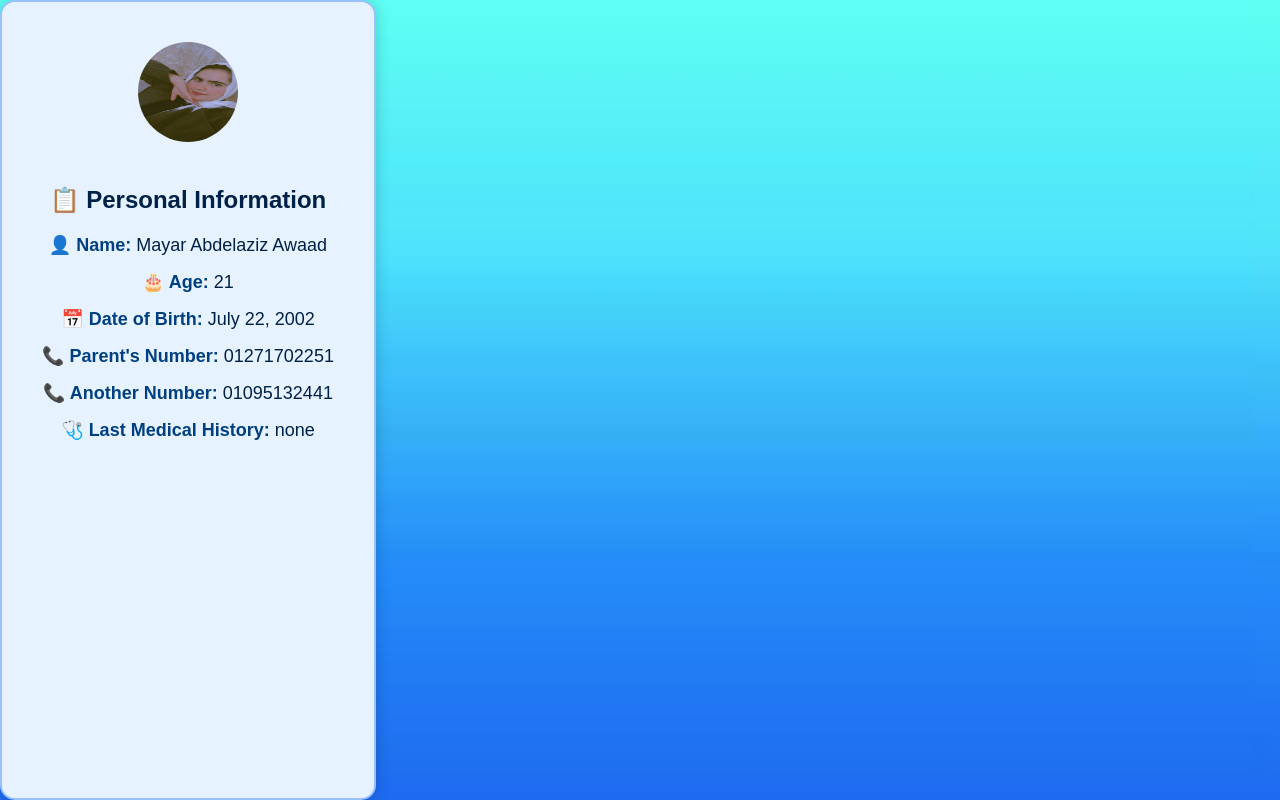
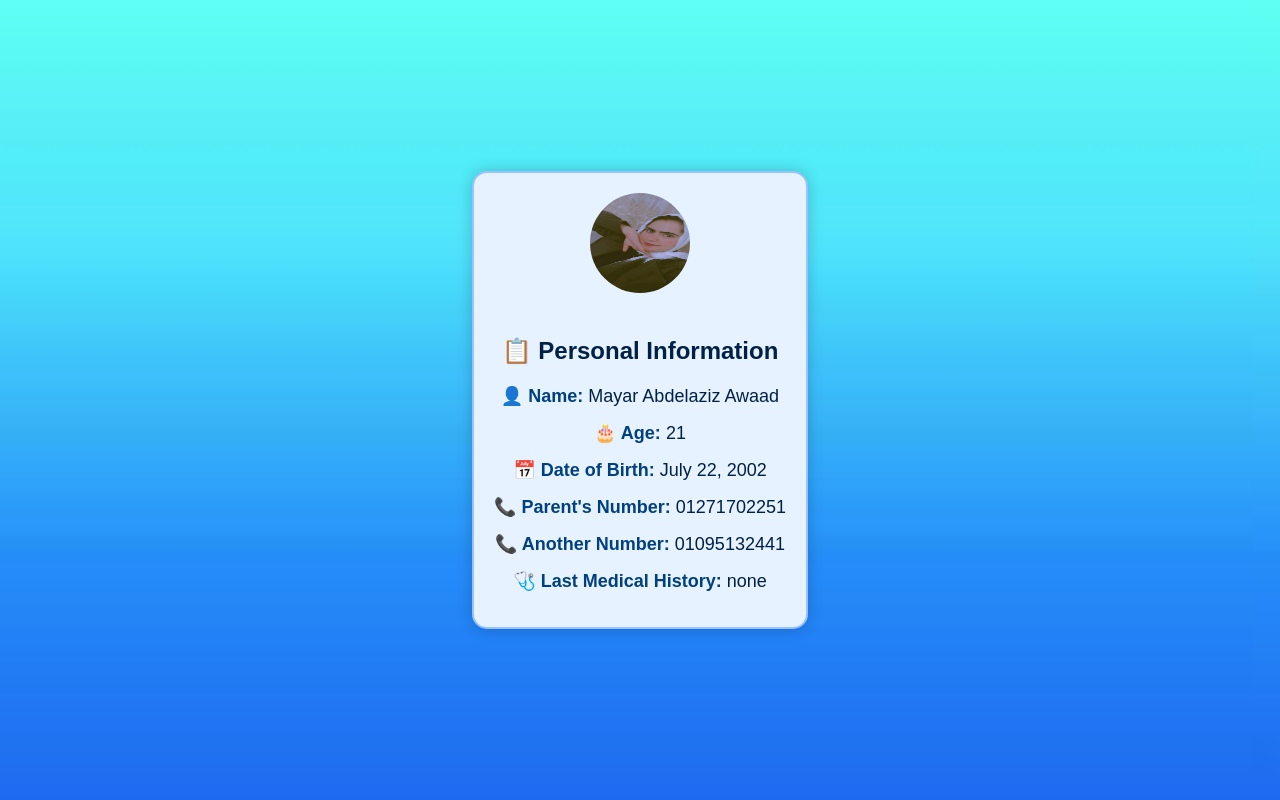
Before and after one commit to mayar002/mero, a plain HTML site: page index.html in a window 1280 px wide. Drawn offline with Linux system fonts and the light colour scheme.

Commit message:
Update index.html

```diff
--- a/index.html
+++ b/index.html
@@ -9,7 +9,8 @@
             font-family: 'Arial', sans-serif;
             margin: 0;
             display: flex;
-
+            justify-content: center;
+            align-items: center;
             height: 100vh;
             background-color: #cce7ff;
             background-image: url('15.jpeg');
@@ -17,8 +18,8 @@
             background-repeat: no-repeat;
         }
         .info-container {
-            max-width: 800px; /* Increased from 600px */
-            padding: 40px; /* Increased from 20px */
+            max-width: 600px;
+            padding: 20px;
             border: 2px solid #99c2ff;
             border-radius: 15px;
             box-shadow: 0 0 15px rgba(0,0,0,0.2);
```
